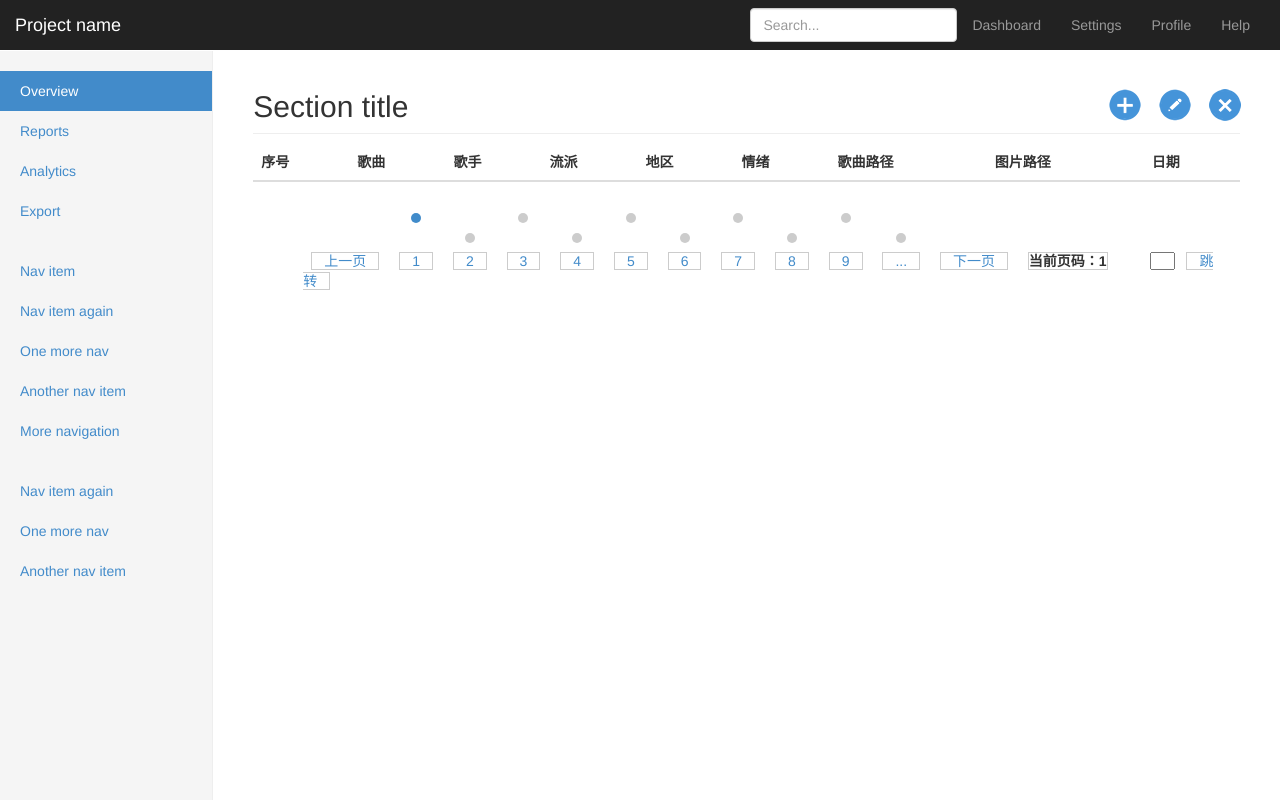
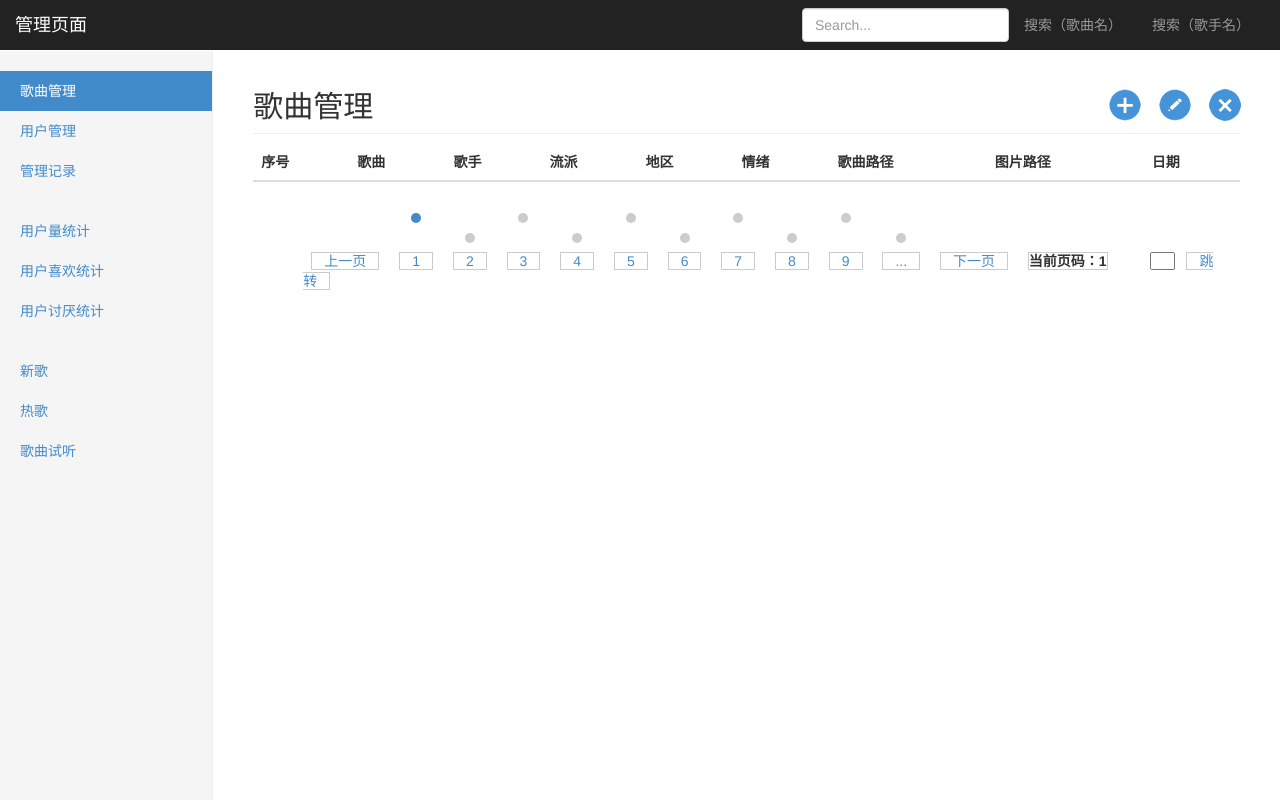
Before and after one commit to 321QNM/music_platform, a Python web app: template templates/adminindex.html in a window 1280 px wide. Run offline with Jinja, Linux system fonts and the light colour scheme; the template is opened without the code that fills it, so the values that code supplies are empty.

Commit message:
歌曲管理html  文字内容修改

```diff
--- a/templates/adminindex.html
+++ b/templates/adminindex.html
@@ -66,14 +66,12 @@
             <span class="icon-bar"></span>
             <span class="icon-bar"></span>
           </button>
-          <a class="navbar-brand" href="#">Project name</a>
+          <a class="navbar-brand" href="#">管理页面</a>
         </div>
         <div class="navbar-collapse collapse">
           <ul class="nav navbar-nav navbar-right">
-            <li><a href="#">Dashboard</a></li>
-            <li><a href="#">Settings</a></li>
-            <li><a href="#">Profile</a></li>
-            <li><a href="#">Help</a></li>
+            <li><a href="#">搜索（歌曲名）</a></li>
+            <li><a href="#">搜索（歌手名）</a></li>
           </ul>
           <form class="navbar-form navbar-right">
             <input type="text" class="form-control" placeholder="Search...">
@@ -87,27 +85,24 @@
         <!-- 左侧边栏 -->
         <div class="col-sm-3 col-md-2 sidebar">
           <ul class="nav nav-sidebar">
-            <li class="active"><a href="#">Overview</a></li>
-            <li><a href="#">Reports</a></li>
-            <li><a href="#">Analytics</a></li>
-            <li><a href="#">Export</a></li>
+            <li class="active"><a href="#">歌曲管理</a></li>
+            <li><a href="#">用户管理</a></li>
+            <li><a href="#">管理记录</a></li>
           </ul>
           <ul class="nav nav-sidebar">
-            <li><a href="">Nav item</a></li>
-            <li><a href="">Nav item again</a></li>
-            <li><a href="">One more nav</a></li>
-            <li><a href="">Another nav item</a></li>
-            <li><a href="">More navigation</a></li>
+            <li><a href="">用户量统计</a></li>
+            <li><a href="">用户喜欢统计</a></li>
+            <li><a href="">用户讨厌统计</a></li>
           </ul>
           <ul class="nav nav-sidebar">
-            <li><a href="">Nav item again</a></li>
-            <li><a href="">One more nav</a></li>
-            <li><a href="">Another nav item</a></li>
+            <li><a href="">新歌</a></li>
+            <li><a href="">热歌</a></li>
+            <li><a href="">歌曲试听</a></li>
           </ul>
         </div>
         <div class="col-sm-9 col-sm-offset-3 col-md-10 col-md-offset-2 main">
 
-            <h2 class="sub-header">Section title</h2>
+            <h2 class="sub-header">歌曲管理</h2>
             <!-- 三个功能按钮 -->
             <div class="addBt bt"></div>
             <div class="editBt bt"></div>
```
